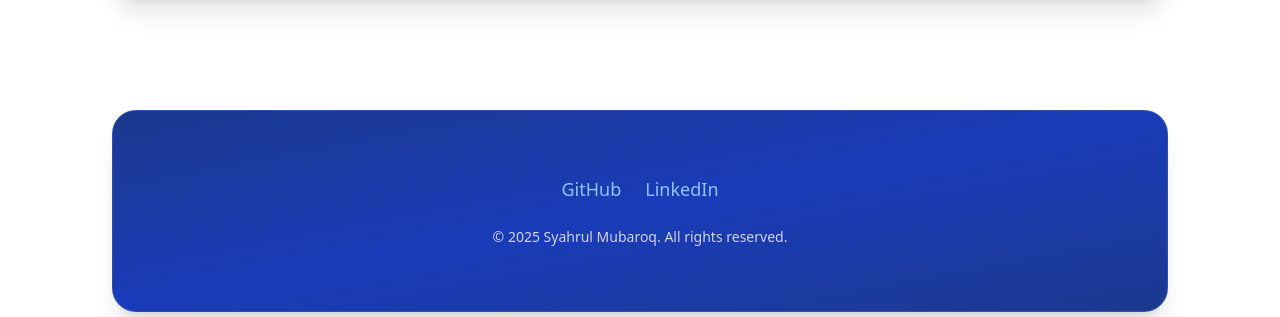
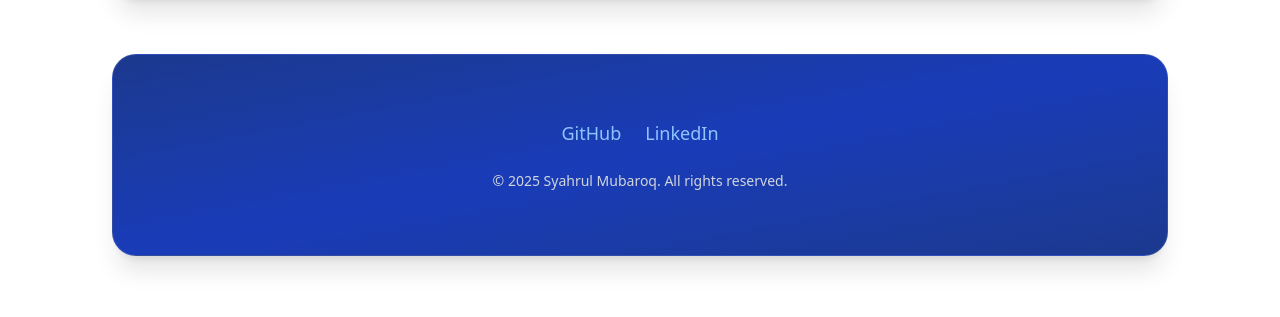
Before and after one commit to SyahrulMubaroq205/portfolio, a React (Vite) app: page / in a window 1280 px wide. Shown: the part 3414-3731 px from the top of the page. After the commit the page ends 3678 px from the top, so only its background shows below. Built offline with nearby package versions, Linux system fonts and the light colour scheme.

Commit message:
update portfolio

```diff
--- a/src/App.jsx
+++ b/src/App.jsx
@@ -395,7 +395,7 @@ export default function App() {
             </div>
 
             {/* Footer */}
-            <footer className="w-full flex items-center justify-center px-4 pt-8">
+            <footer className="w-full flex items-center justify-center px-4 mt-[-24px]">
                 <div className="text-center space-y-6 max-w-6xl w-full rounded-3xl p-8 md:p-16 shadow-xl bg-gradient-to-br from-blue-900 via-blue-800 to-blue-900 backdrop-blur-md border border-white/10">
                     <div className="flex flex-wrap justify-center gap-4 sm:gap-6 text-blue-300 text-base sm:text-lg">
                         <a
```
